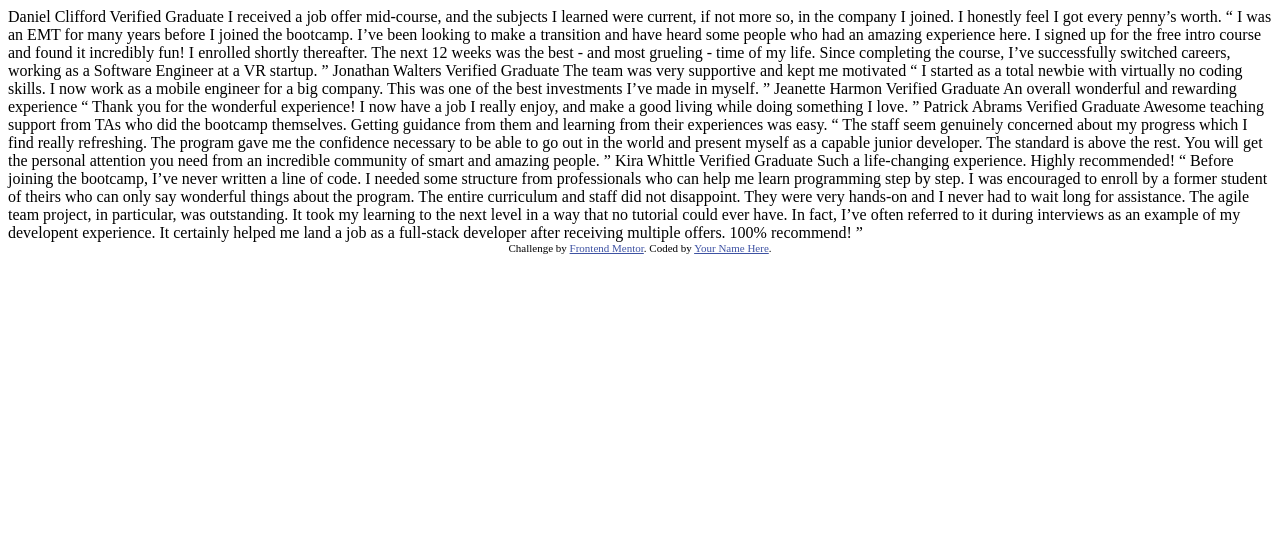
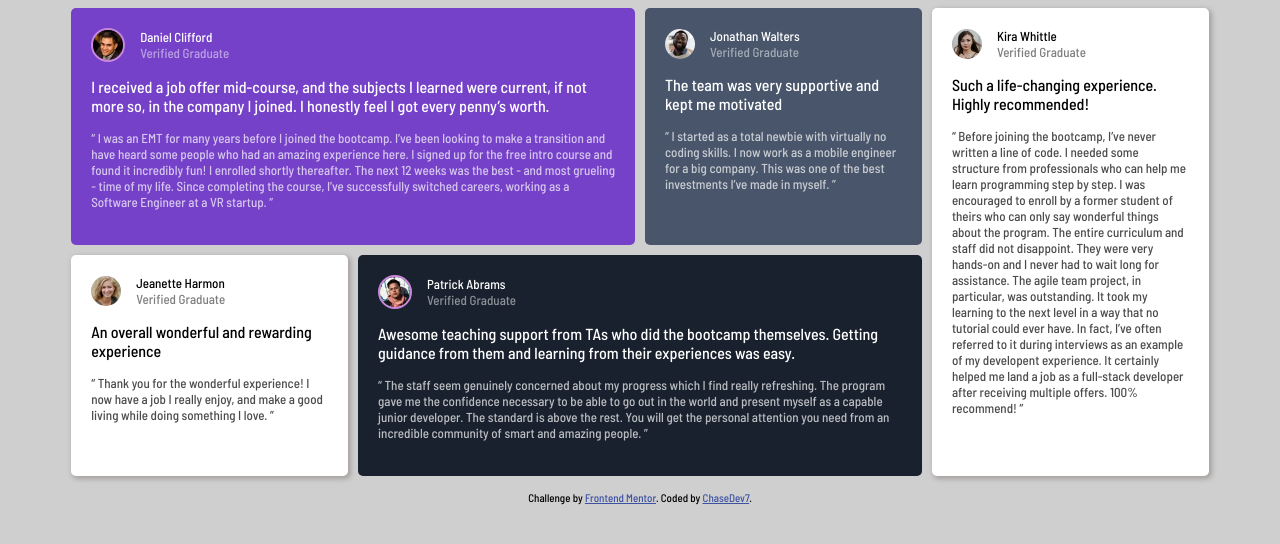
Before and after one commit to ChaseDev7/testimonials-grid-section-main, a plain HTML site: page index.html in a window 1280 px wide. Drawn offline with Linux system fonts and the light colour scheme; files that its build step writes are made by us from their sources.

Commit message:
Complete project

```diff
--- a/design/style.css
+++ /dev/null
@@ -1,7 +0,0 @@
-.attribution {
-  font-size: 11px; text-align: center;
-}
-
-.attribution a {
-  color: hsl(228, 45%, 44%);
-}
--- a/index.html
+++ b/index.html
@@ -6,64 +6,100 @@
   <link rel="icon" type="image/png" sizes="32x32" href="./images/favicon-32x32.png">
   <title>Frontend Mentor | Testimonials</title>
   <link rel="stylesheet" href="style.css">
+  <link rel="preconnect" href="https://fonts.googleapis.com">
+  <link rel="preconnect" href="https://fonts.gstatic.com" crossorigin>
+  <link href="https://fonts.googleapis.com/css2?family=Barlow+Semi+Condensed:wght@500;600&display=swap" rel="stylesheet">
 </head>
 <body>
-  Daniel Clifford
-  Verified Graduate
-
-  I received a job offer mid-course, and the subjects I learned were current, if not more so,
-  in the company I joined. I honestly feel I got every penny’s worth.
-
-  “ I was an EMT for many years before I joined the bootcamp. I’ve been looking to make a
+  <div class="container">
+    <div class="panel-one">
+      <div class="panel-one-content">
+        <div class="user-profile">
+          <img class="image-border" src="images/image-daniel.jpg">
+          <div class="user-info">
+            <p class="user-name">Daniel Clifford</p>
+            <p class="verification-status">Verified Graduate</p>
+          </div>
+        </div>
+        <div class="user-biograpy">I received a job offer mid-course, and the subjects I learned were current, if not more so,
+          in the company I joined. I honestly feel I got every penny’s worth.</div>
+        <p class="user-testimonial">“ I was an EMT for many years before I joined the bootcamp. I’ve been looking to make a
           transition and have heard some people who had an amazing experience here. I signed up
           for the free intro course and found it incredibly fun! I enrolled shortly thereafter.
           The next 12 weeks was the best - and most grueling - time of my life. Since completing
           the course, I’ve successfully switched careers, working as a Software Engineer at a VR startup. ”
-
-  Jonathan Walters
-  Verified Graduate
-
-  The team was very supportive and kept me motivated
-
-  “ I started as a total newbie with virtually no coding skills. I now work as a mobile engineer
-  for a big company. This was one of the best investments I’ve made in myself. ”
-
-  Jeanette Harmon
-  Verified Graduate
-
-  An overall wonderful and rewarding experience
-
-  “ Thank you for the wonderful experience! I now have a job I really enjoy, and make a good living
-  while doing something I love. ”
-
-  Patrick Abrams
-  Verified Graduate
-
-  Awesome teaching support from TAs who did the bootcamp themselves. Getting guidance from them and
-  learning from their experiences was easy.
-
-  “ The staff seem genuinely concerned about my progress which I find really refreshing. The program
+        </p>
+      </div>
+    </div>
+    <div class="panel-two">
+      <div class="panel-two-content">
+        <div class="user-profile">
+          <img src="images/image-jonathan.jpg">
+          <div class="user-info">
+            <p class="user-name">Jonathan Walters</p>
+            <p class="verification-status">Verified Graduate</p>
+          </div>
+        </div>
+        <div class="user-biograpy">The team was very supportive and kept me motivated</div>
+        <p class="user-testimonial">“ I started as a total newbie with virtually no coding skills. I now work as a mobile engineer
+          for a big company. This was one of the best investments I’ve made in myself. ”</p>
+      </div>
+    </div>
+    <div class="panel-three">
+      <div class="panel-three-content">
+        <div class="user-profile">
+          <img src="images/image-jeanette.jpg">
+          <div class="user-info">
+            <p class="user-name">Jeanette Harmon</p>
+            <p class="verification-status">Verified Graduate</p>
+          </div>
+        </div>
+        <div class="user-biograpy">An overall wonderful and rewarding experience</div>
+        <p class="user-testimonial">“ Thank you for the wonderful experience! I now have a job I really enjoy, and make a good living
+          while doing something I love. ”</p>
+      </div>
+    </div>
+    <div class="panel-four">
+      <div class="panel-four-content">
+        <div class="user-profile">
+          <img class="image-border" src="images/image-patrick.jpg">
+          <div class="user-info">
+            <p class="user-name">Patrick Abrams</p>
+            <p class="verification-status">Verified Graduate</p>
+          </div>
+        </div>
+        <div class="user-biograpy">Awesome teaching support from TAs who did the bootcamp themselves. Getting guidance from them and
+          learning from their experiences was easy.</div>
+        <p class="user-testimonial">“ The staff seem genuinely concerned about my progress which I find really refreshing. The program
           gave me the confidence necessary to be able to go out in the world and present myself as a capable
           junior developer. The standard is above the rest. You will get the personal attention you need from
-  an incredible community of smart and amazing people. ”
-
-  Kira Whittle
-  Verified Graduate
-
-  Such a life-changing experience. Highly recommended!
-
-  “ Before joining the bootcamp, I’ve never written a line of code. I needed some structure from
+          an incredible community of smart and amazing people. ”</p>
+      </div>
+    </div>
+    <div class="panel-five">
+      <div class="panel-five-content">
+        <div class="user-profile">
+          <img src="images/image-kira.jpg">
+          <div class="user-info">
+            <p class="user-name">Kira Whittle</p>
+            <p class="verification-status">Verified Graduate</p>
+          </div>
+        </div>
+        <div class="user-biograpy">Such a life-changing experience. Highly recommended!</div>
+        <p class="user-testimonial">“ Before joining the bootcamp, I’ve never written a line of code. I needed some structure from
           professionals who can help me learn programming step by step. I was encouraged to enroll by a former
           student of theirs who can only say wonderful things about the program. The entire curriculum and staff
           did not disappoint. They were very hands-on and I never had to wait long for assistance. The agile team
           project, in particular, was outstanding. It took my learning to the next level in a way that no tutorial
           could ever have. In fact, I’ve often referred to it during interviews as an example of my developent
           experience. It certainly helped me land a job as a full-stack developer after receiving multiple offers.
-  100% recommend! ”
-
+          100% recommend! ”</p>
+      </div>
+    </div>
+  </div>
   <div class="attribution">
     Challenge by <a href="https://www.frontendmentor.io?ref=challenge" target="_blank">Frontend Mentor</a>.
-    Coded by <a href="#">Your Name Here</a>.
+    Coded by <a href="#">ChaseDev7</a>.
   </div>
 </body>
 </html>
--- /dev/null
+++ b/style.css
@@ -0,0 +1,198 @@
+.attribution {
+  font-size: 11px;
+  text-align: center;
+  margin-top: 15px;
+}
+
+.attribution a {
+  color: hsl(228, 45%, 44%);
+}
+
+body {
+  background-color: hsl(0, 0%, 81%);
+  display: flex;
+  flex-direction: column;
+  justify-content: center;
+  font-family: 'Barlow Semi Condensed', sans-serif;
+}
+
+p {
+  font-size: 13px;
+  margin: 0;
+}
+
+img {
+  border-radius: 50%;
+  height: 30px;
+  width: 30px;
+}
+
+.image-border {
+  border: 2px solid rgb(199, 136, 218);
+}
+
+.panel-one-content, .panel-two-content, .panel-three-content, .panel-four-content, .panel-five-content {
+  display: flex;
+  flex-direction: column;
+}
+
+.user-profile {
+  display: flex;
+  flex-direction: row;
+  align-items: center;
+}
+
+.user-info {
+  display: flex;
+  flex-direction: column;
+  margin-left: 15px;
+}
+
+.verification-status {
+  opacity: 0.5;
+}
+
+.user-biograpy {
+  margin-top: 15px;
+}
+
+.user-testimonial {
+  margin: 15px 0px;
+  opacity: 0.7;
+}
+
+.panel-one, .panel-two, .panel-three, .panel-four, .panel-five {
+  border-radius: 3px;
+}
+
+.panel-one, .panel-two, .panel-four {
+  color: white;
+}
+
+.panel-one {
+  width: 100%;
+  background-color: hsl(263, 55%, 52%);
+}
+
+.panel-two {
+  width: 100%;
+  background-color: hsl(217, 19%, 35%);
+}
+
+.panel-three {
+  width: 100%;
+  background-color: white;
+  box-shadow: 2px 2px 5px 1px rgb(167, 160, 160);
+}
+
+.panel-four {
+  width: 100%;
+  background-color: hsl(219, 29%, 14%);
+}
+
+.panel-five {
+  width: 100%;
+  background-color: white;
+  box-shadow: 2px 2px 5px 1px rgb(167, 160, 160);
+}
+
+.container {
+  display: grid;
+  grid-template-columns: 1fr;
+  grid-template-rows: 1fr;
+  gap: 10px;
+}
+
+.panel-one-content, .panel-two-content, .panel-three-content, .panel-four-content, .panel-five-content {
+  margin: 20px;
+}
+
+.panel-one, .panel-two, .panel-three, .panel-four, .panel-five {
+  border-radius: 5px;
+}
+
+/*
+This is the styling for desktop or devices greater than 400px.
+*/
+
+@media (min-width: 550px) {
+  body {
+    background-color: hsl(0, 0%, 81%);
+    display: flex;
+    flex-direction: column;
+    align-items: center;
+  }
+
+  .container {
+    display: grid;
+    grid-template-columns: 1fr 1fr;
+    gap: 10px 10px;
+    width: 100%;
+  }
+
+  .panel-one {
+    grid-column: 1 / 2;
+    grid-row: 1 / 2;
+  }
+
+  .panel-two {
+    grid-column: 2 / 3;
+    grid-row: 1 / 2;
+  }
+
+  .panel-three {
+    grid-column: 1 / 2;
+    grid-row: 2 / 3;
+  }
+
+  .panel-four {
+    grid-column: 2 / 3;
+    grid-row: 2 / 3;
+  }
+
+  .panel-five {
+    grid-column: 1 / 3;
+    grid-row: 3 / 4;
+  }
+}
+
+@media (min-width: 750px) {
+  body {
+    background-color: hsl(0, 0%, 81%);
+    display: flex;
+    flex-direction: column;
+    align-items: center;
+  }
+
+  .container {
+    display: grid;
+    grid-template-columns: 1fr 1fr 1fr 1fr;
+    gap: 10px 10px;
+    width: 90%;
+  }
+
+  .panel-one {
+    grid-column: 1 / 3;
+    grid-row: 1 / 2;
+  }
+
+  .panel-two {
+    grid-column: 3 / 4;
+    grid-row: 1 / 2;
+  }
+
+  .panel-three {
+    grid-column: 1 / 2;
+    grid-row: 2 / 3;
+  }
+
+  .panel-four {
+    grid-column: 2 / 4;
+    grid-row: 2 / 3;
+  }
+
+  .panel-five {
+    grid-column: 4 / 5;
+    grid-row: 1 / 3;
+  }
+}
```
Also changed, not shown: 1 other file. Lines whose indentation alone changed are shown as unchanged.
